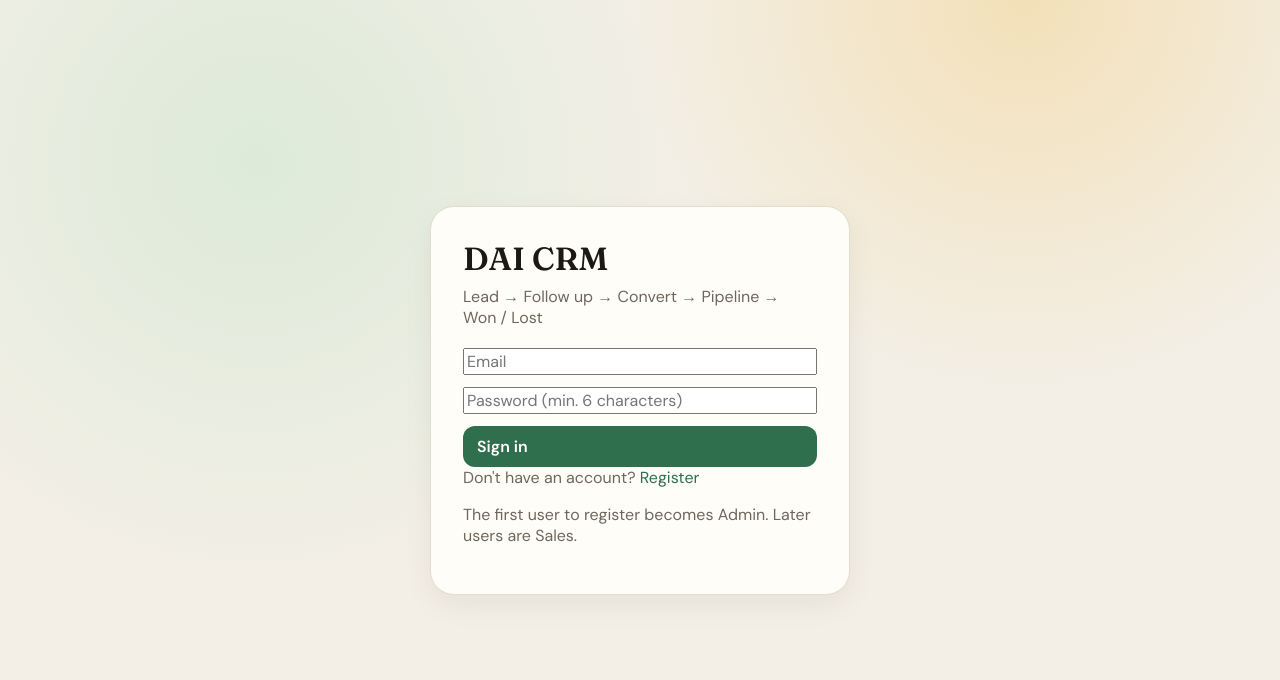
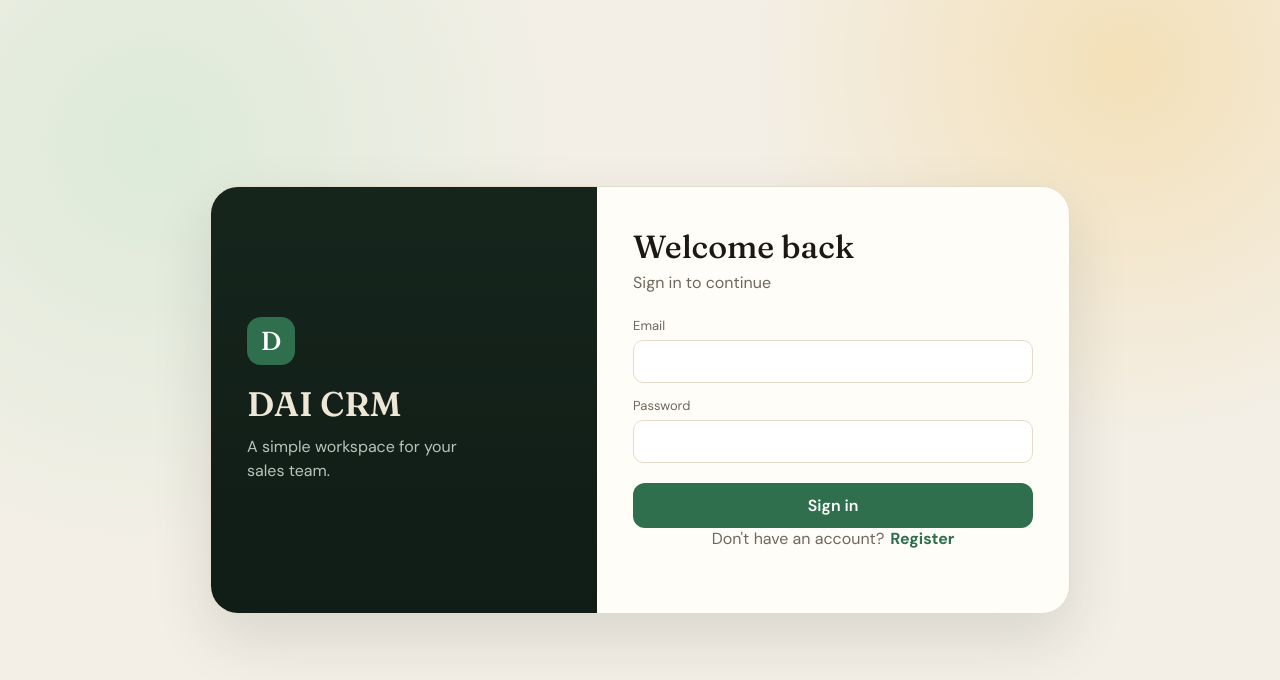
Before and after one commit to Ryan03XX/dai-crm, a React (Vite) app: page /login in a window 1280 px wide. Shown: the top 680 px of the page. Built offline with nearby package versions, Linux system fonts and the light colour scheme; no server answers.

Commit message:
Update page5

```diff
--- a/src/index.css
+++ b/src/index.css
@@ -493,26 +493,74 @@ tr.clickable:hover { background: #faf6ec; }
   min-height: 100vh;
   display: grid;
   place-items: center;
+  padding: 24px;
   background:
-    radial-gradient(circle at 20% 20%, #dcead9, transparent 35%),
-    radial-gradient(circle at 80% 0%, #f3e0b8, transparent 30%),
+    radial-gradient(circle at 12% 18%, #dcead9, transparent 32%),
+    radial-gradient(circle at 88% 8%, #f3e0b8, transparent 28%),
     var(--bg);
 }
-.auth-card {
-  width: min(420px, 92vw);
+.auth-shell {
+  width: min(860px, 100%);
+  display: grid;
+  grid-template-columns: 0.9fr 1.1fr;
   background: var(--paper);
   border: 1px solid var(--line);
-  border-radius: 24px;
-  padding: 32px;
-  box-shadow: var(--shadow);
+  border-radius: 28px;
+  overflow: hidden;
+  box-shadow: 0 24px 60px rgba(21, 37, 28, 0.12);
+}
+.auth-brand {
+  background: linear-gradient(180deg, var(--sidebar) 0%, #101c16 100%);
+  color: #efe7d6;
+  padding: 40px 36px;
+  display: flex;
+  flex-direction: column;
+  justify-content: center;
+  gap: 10px;
+}
+.auth-mark {
+  width: 48px;
+  height: 48px;
+  border-radius: 14px;
+  background: var(--accent);
+  color: white;
+  display: grid;
+  place-items: center;
+  font-family: Fraunces, serif;
+  font-size: 26px;
+  margin-bottom: 8px;
+}
+.auth-brand strong {
+  font-family: Fraunces, serif;
+  font-size: 34px;
+  font-weight: 600;
+}
+.auth-brand p {
+  margin: 0;
+  color: #b7c4b8;
+  line-height: 1.5;
+  max-width: 220px;
+}
+.auth-card {
+  padding: 40px 36px;
 }
 .auth-card h1 {
   font-family: Fraunces, serif;
-  margin: 0 0 8px;
+  margin: 0 0 6px;
+  font-size: 32px;
+  font-weight: 500;
 }
-.auth-card p { color: var(--muted); margin-top: 0; }
-.auth-card form { display: flex; flex-direction: column; gap: 12px; margin-top: 20px; }
-.linkish { background: none; border: 0; color: var(--accent); cursor: pointer; padding: 0; }
+.auth-card > p { color: var(--muted); margin: 0 0 24px; }
+.auth-card form { display: flex; flex-direction: column; gap: 14px; }
+.auth-submit { width: 100%; justify-content: center; margin-top: 6px; padding: 12px 14px; }
+.auth-switch {
+  margin: 22px 0 0;
+  color: var(--muted);
+  display: flex;
+  gap: 6px;
+  justify-content: center;
+}
+.linkish { background: none; border: 0; color: var(--accent); cursor: pointer; padding: 0; font-weight: 700; }
 
 .timeline { display: flex; flex-direction: column; gap: 10px; }
 .timeline-item {
@@ -570,3 +618,9 @@ pre { padding: 12px; overflow: auto; }
   .nav { flex-direction: row; }
   .sidebar-foot, .brand span { display: none; }
 }
+
+@media (max-width: 760px) {
+  .auth-shell { grid-template-columns: 1fr; }
+  .auth-brand { padding: 28px 24px 20px; }
+  .auth-card { padding: 28px 24px 32px; }
+}
--- a/src/pages/Login.jsx
+++ b/src/pages/Login.jsx
@@ -36,35 +36,52 @@ export default function Login() {
     }
   }
 
+  const isLogin = mode === 'login'
+
   return (
     <div className="auth-page">
+      <div className="auth-shell">
+        <aside className="auth-brand">
+          <div className="auth-mark">D</div>
+          <strong>DAI CRM</strong>
+          <p>A simple workspace for your sales team.</p>
+        </aside>
         <div className="auth-card">
-        <h1>DAI CRM</h1>
-        <p>Lead → Follow up → Convert → Pipeline → Won / Lost</p>
+          <h1>{isLogin ? 'Welcome back' : 'Create account'}</h1>
+          <p>{isLogin ? 'Sign in to continue' : 'Set up your DAI CRM account'}</p>
           <form onSubmit={handleSubmit}>
             {mode === 'register' && (
-            <input placeholder="Full name" value={name} onChange={(e) => setName(e.target.value)} required />
+              <label className="field">
+                <span>Full name</span>
+                <input value={name} onChange={(e) => setName(e.target.value)} required autoComplete="name" />
+              </label>
             )}
-          <input type="email" placeholder="Email" value={email} onChange={(e) => setEmail(e.target.value)} required />
+            <label className="field">
+              <span>Email</span>
+              <input type="email" value={email} onChange={(e) => setEmail(e.target.value)} required autoComplete="email" />
+            </label>
+            <label className="field">
+              <span>Password</span>
               <input
                 type="password"
-            placeholder="Password (min. 6 characters)"
                 value={password}
                 onChange={(e) => setPassword(e.target.value)}
                 required
+                autoComplete={isLogin ? 'current-password' : 'new-password'}
               />
+            </label>
             {error && <div className="error">{error}</div>}
-          <button className="btn" disabled={busy}>
-            {busy ? 'Please wait...' : mode === 'login' ? 'Sign in' : 'Create account'}
+            <button className="btn auth-submit" disabled={busy}>
+              {busy ? 'Please wait...' : isLogin ? 'Sign in' : 'Create account'}
             </button>
           </form>
-        <p>
-          {mode === 'login' ? "Don't have an account? " : 'Already have an account? '}
-          <button className="linkish" onClick={() => setMode(mode === 'login' ? 'register' : 'login')}>
-            {mode === 'login' ? 'Register' : 'Sign in'}
+          <p className="auth-switch">
+            {isLogin ? "Don't have an account?" : 'Already have an account?'}
+            <button className="linkish" onClick={() => setMode(isLogin ? 'register' : 'login')}>
+              {isLogin ? 'Register' : 'Sign in'}
             </button>
           </p>
-        <p className="muted">The first user to register becomes Admin. Later users are Sales.</p>
+        </div>
       </div>
     </div>
   )
```
Lines whose indentation alone changed are shown as unchanged.
